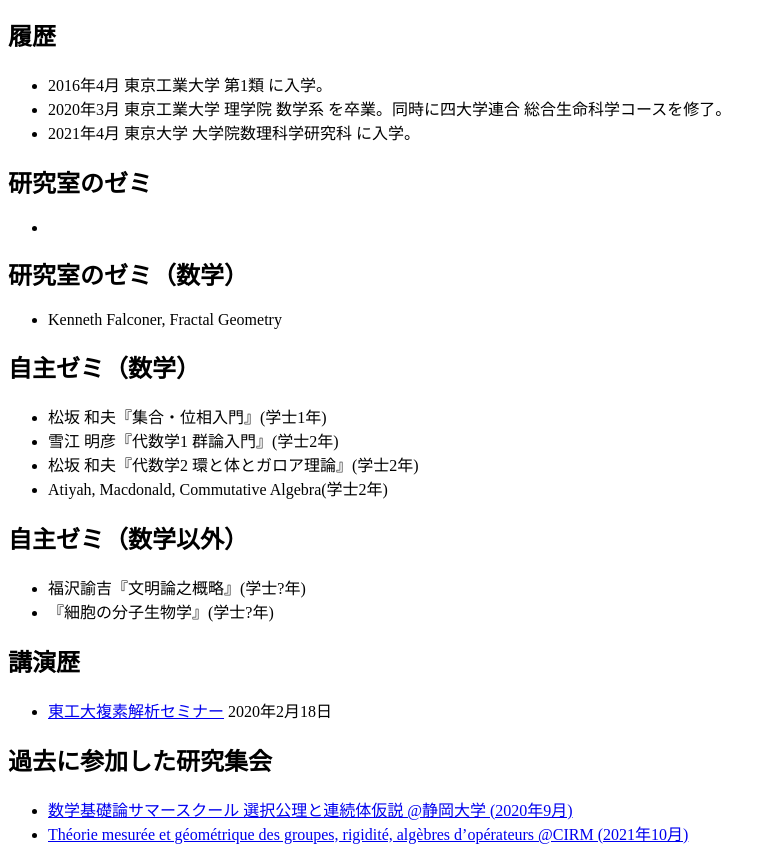
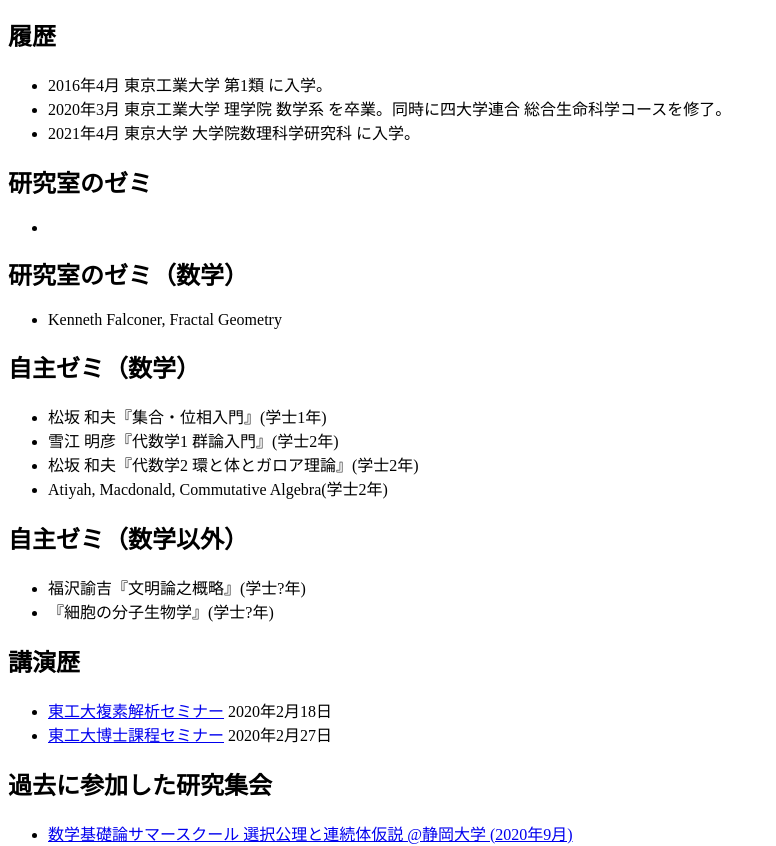
Before and after one commit to iekhoti/iekhoti.github.io, a plain HTML site: page index.html in a window 1280 px wide. Shown: the part 116-962 px from the top of the page, without its empty margins (0-776 px from the left). Drawn offline with Linux system fonts and the light colour scheme.

Commit message:
Update index.html

```diff
--- a/index.html
+++ b/index.html
@@ -42,6 +42,7 @@
   <h2>講演歴</h2>
   <ul>
     <li><a href="http://www.math.titech.ac.jp/~ca_seminar/">東工大複素解析セミナー</a> 2020年2月18日</li>
+    <li><a href="https://sites.google.com/view/tokyo-technology-d-seminar/">東工大博士課程セミナー</a> 2020年2月27日</li>
   </ul>
   <h2>過去に参加した研究集会</h2>
   <ul>
```
